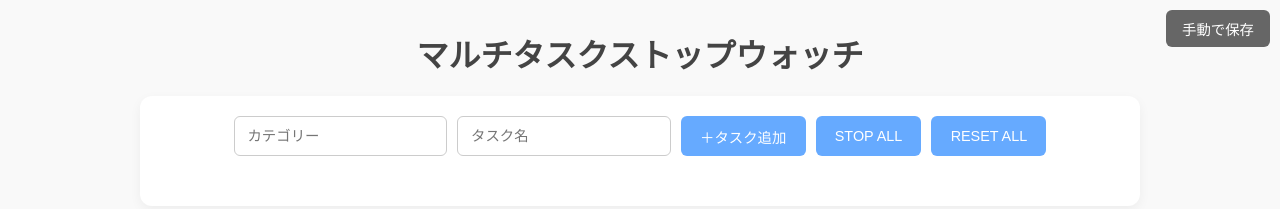
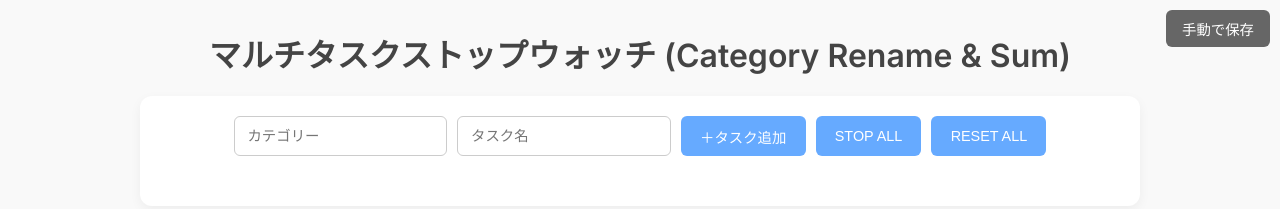
Before and after one commit to thironaka0716/multiple_stopwatch, a plain HTML site: page index.html in a window 1280 px wide. Drawn offline with Linux system fonts and the light colour scheme.

Commit message:
Update index.html

```diff
--- a/index.html
+++ b/index.html
@@ -377,7 +377,7 @@
 </head>
 <body>
 
-<h1>マルチタスクストップウォッチ</h1>
+<h1>マルチタスクストップウォッチ (Category Rename & Sum)</h1>
 
 <button id="manualSaveBtn" class="manual-save-btn">手動で保存</button>
 
```
